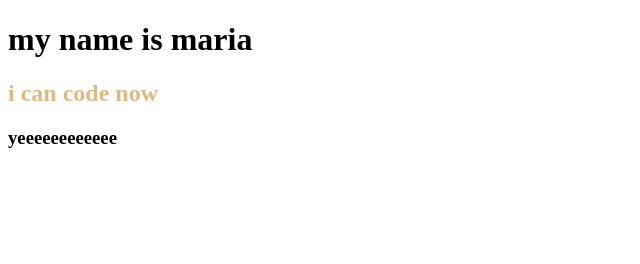
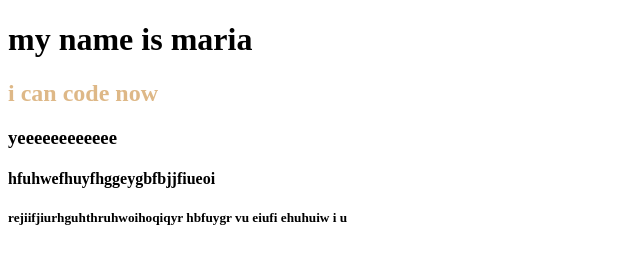
Before and after one commit to charmypappittosan/my-repo, a plain HTML site: page index.html in a window 1280 px wide. Shown: the whole page, without its empty margins (0-640 px from the left). Drawn offline with Linux system fonts and the light colour scheme.

Commit message:
header corrected

```diff
--- a/index.html
+++ b/index.html
@@ -11,5 +11,7 @@
     <h1>my name is maria</h1>
     <h2>i can code now</h2>
     <h3>yeeeeeeeeeeee </h3>
+    <h4>hfuhwefhuyfhggeygbfbjjfiueoi</h4>
+    <h5>rejiifjiurhguhthruhwoihoqiqyr hbfuygr vu eiufi  ehuhuiw   i u </h5>
 </body>
 </html>
```
